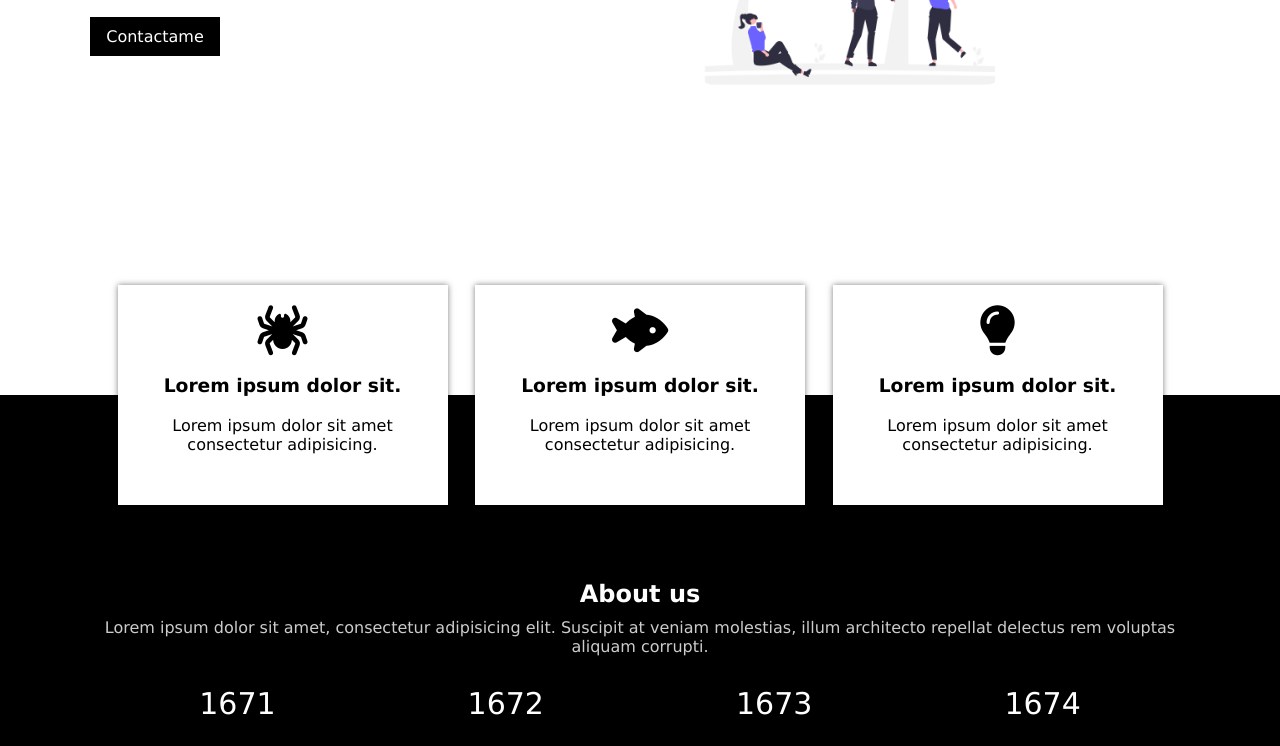
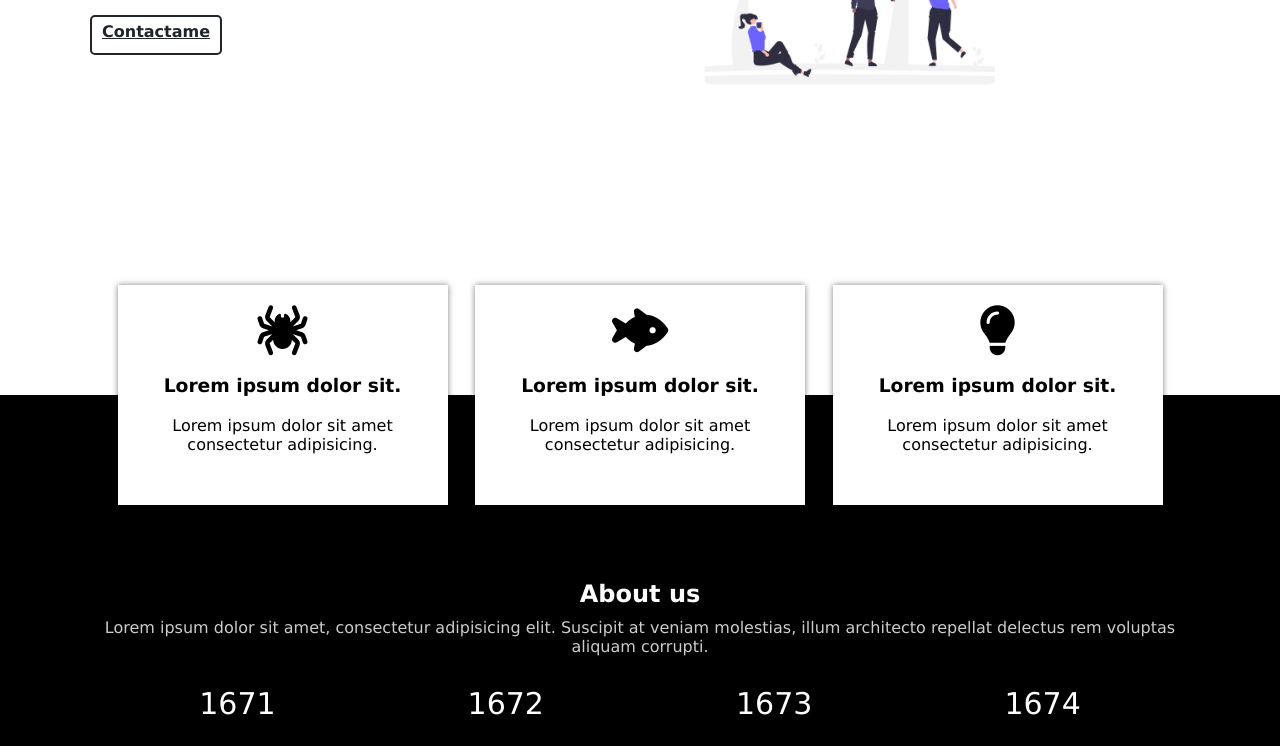
Before and after one commit to Kenn-brown98/Tarea-N5-Brown-Kevin, a plain HTML site: page index.html in a window 1280 px wide. Shown: the part 290-1036 px from the top of the page. Drawn offline with Linux system fonts and the light colour scheme.

Commit message:
Nuevo-Boton-en-Contactame

```diff
--- a/style.css
+++ b/style.css
@@ -56,16 +56,41 @@ body{
     text-align: justify;
 }
 
-.cta{
-    width: 130px;
-    background-color: #000;
+.cta {
+    min-width: 130px;
+    height: 40px;
     color: #fff;
+    padding: 5px 10px;
+    font-weight: bold;
+    cursor: pointer;
+    transition: all 0.3s ease;
+    position: relative;
     display: inline-block;
-    text-align: center;
-    padding: 10px 0;
-    text-decoration: none;
-
-}
+    outline: none;
+    border-radius: 5px;
+    z-index: 0;
+    background: #fff;
+    overflow: hidden;
+    border: 2px solid #212529;
+    color: #212529;
+  }
+  .cta:hover {
+    color: #fff;
+  }
+  .cta:hover:after {
+    width: 100%;
+  }
+  .cta:after {
+    content: "";
+    position: absolute;
+    z-index: -1;
+    transition: all 0.3s ease;
+    right: 0;
+    top: 0;
+    width: 0;
+    height: 100%;
+    background: #212529;
+  }
 
 /* Header*/
 
```
